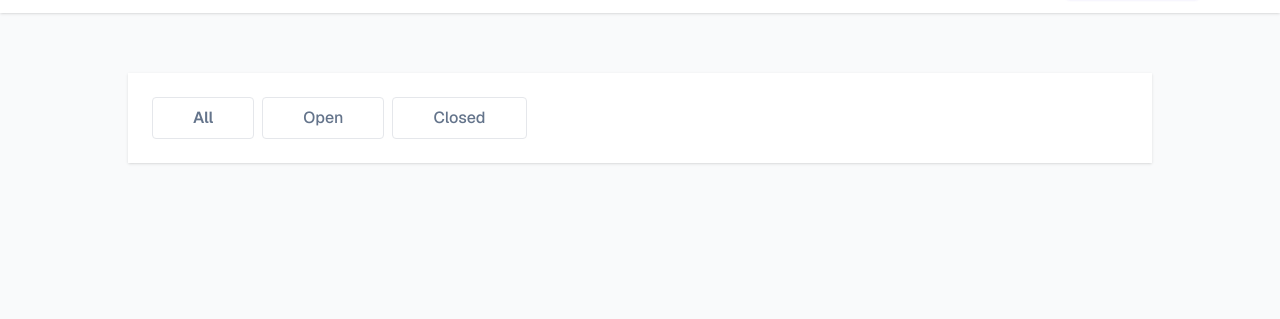
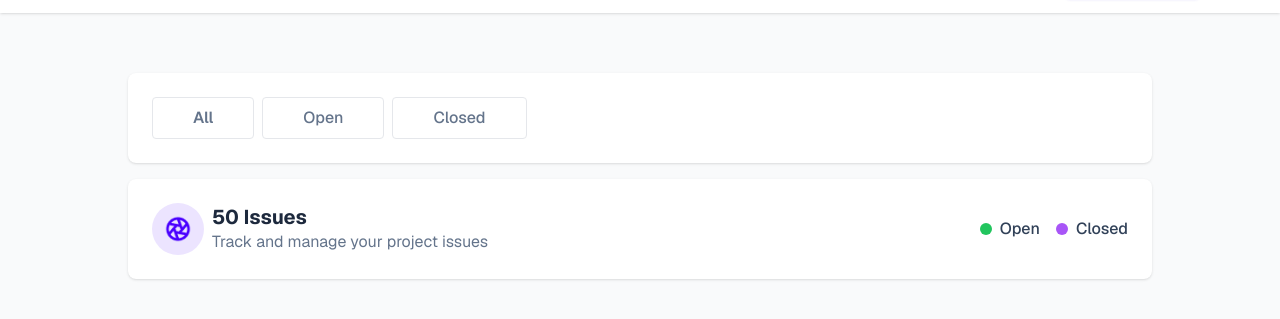
Before and after one commit to sumayiaakter0123456-lgtm/assignment-5, a plain HTML site: page home.html in a window 1280 px wide. Shown: the part 59-378 px from the top of the page. Drawn offline with nearby package versions, Linux system fonts and the light colour scheme.

Commit message:
Design issue count with figma

```diff
--- a/home.html
+++ b/home.html
@@ -43,7 +43,7 @@
     </nav>
 
     <!-- Main Container -->
-    <div class="w-[80%] bg-white shadow mx-auto mt-[60px] mb-[16px] p-[24px] ">
+    <div class="w-[80%] rounded-lg bg-white shadow mx-auto mt-[60px] mb-[16px] p-[24px] ">
 
         <!-- Tabs -->
         <div class="flex gap-[8px]">
@@ -57,8 +57,47 @@
                 class="w-full sm:w-auto bg-white border border-gray-200 px-10 py-2 rounded-[4px] font-medium text-[16px] text-[#64748B]"
                 data-status="closed">Closed</button>
         </div>
+    </div>
 
     <!-- Issue Count -->
+    <div class="bg-white rounded-lg shadow w-[80%] mx-auto p-[24px] flex justify-between items-center mt-[16px]">
+
+        <div class="flex items-center gap-[8px]">
+            <div class="bg-[#ECE4FF] p-3 rounded-full flex items-center justify-center w-[52px] h-[52px]">
+                <img src="./assets/Aperture.png" alt="">
+            </div>
+
+            <div>
+                <h2 class="text-[20px] font-bold text-slate-800 leading-tight">
+                    <span id="issueCount">50</span> Issues
+                </h2>
+                <p class="text-[16px] font-normal text-[#64748B]">
+                    Track and manage your project issues
+                </p>
+            </div>
+        </div>
+
+        <div class="flex gap-[16px] text-[16px] font-medium text-slate-700">
+            <div class="flex items-center gap-[8px]">
+                <span class="w-3 h-3 bg-[#22C55E] rounded-full"></span>
+                <span>Open</span>
+            </div>
+
+            <div class=" flex items-center gap-[8px]">
+                <span class="w-3 h-3 bg-[#A855F7] rounded-full"></span>
+                <span>Closed</span>
+            </div>
+        </div>
+    </div>
+
+
+    <div id="loader" class="flex justify-center my-10 hidden">
+        <span class="loading loading-spinner loading-lg text-[#4A00FF]"></span>
+    </div>
+    </div>
+
+    <div id="issue-container" class="grid grid-cols-1 md:grid-cols-2 lg:grid-cols-4 gap-4 mt-6">
+    </div>
 
 
 
```
Lines whose indentation alone changed are shown as unchanged.
